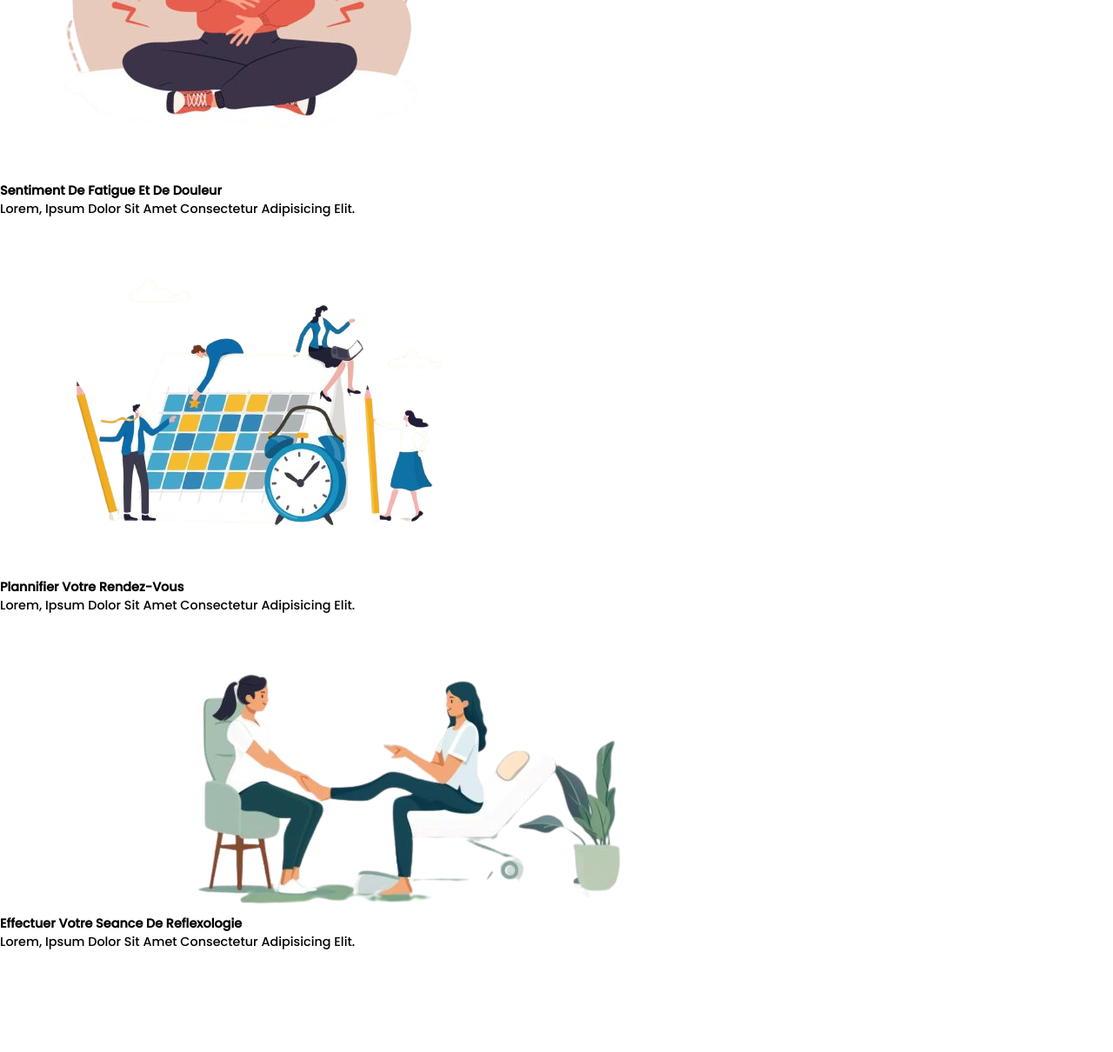
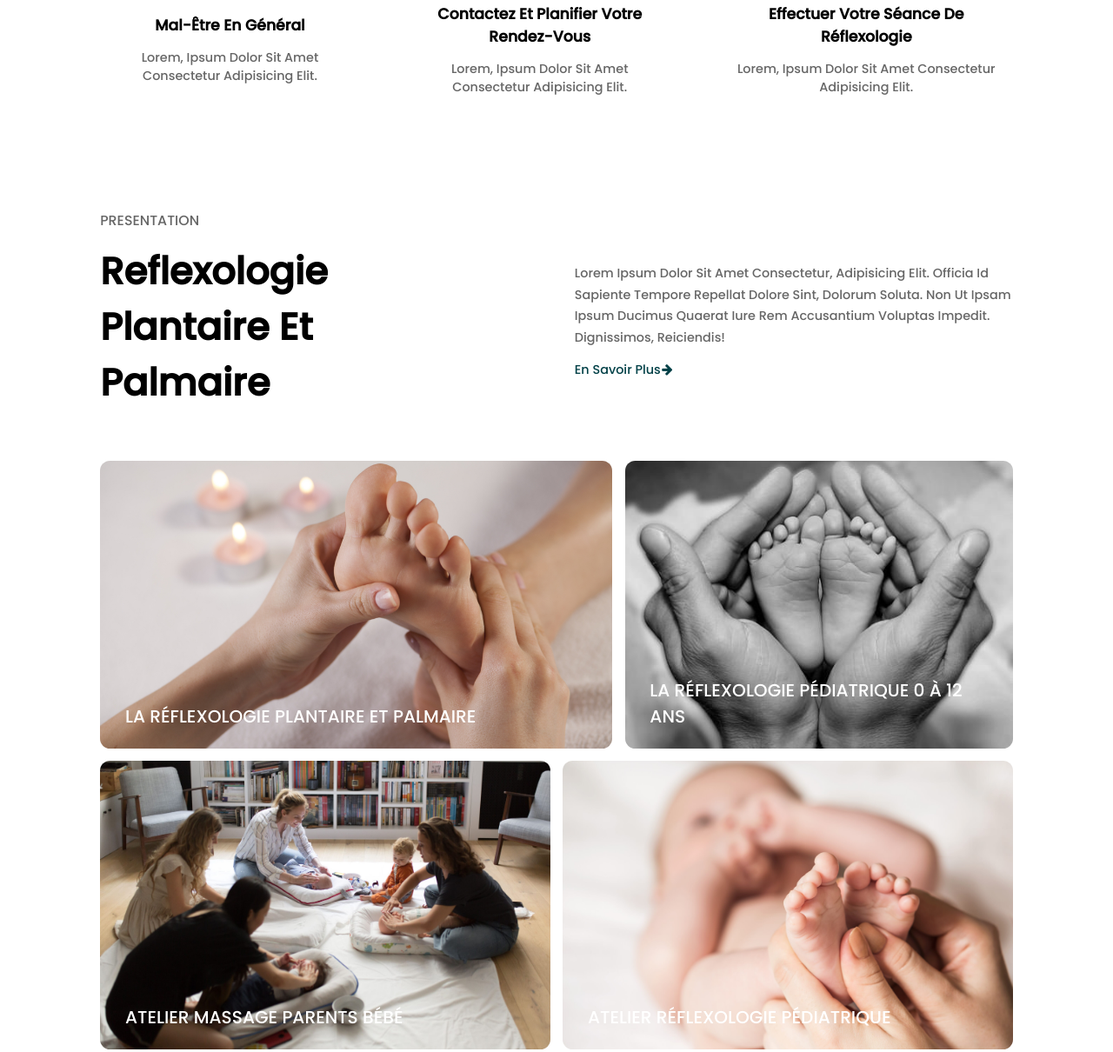
Before and after one commit to QuochuyT/Projet, a plain HTML site: page index.html in a window 1280 px wide. Shown: the part 1048-2258 px from the top of the page at 87% size. Before the commit the page ends 2142 px from the top, so only its background shows below. Drawn offline with nearby package versions, Linux system fonts and the light colour scheme.

Commit message:
presentation + start featured

```diff
--- a/css/styles.css
+++ b/css/styles.css
@@ -31,6 +31,23 @@ body {
 
 html{
     font-size: 90%;
+}
+
+section{
+    padding: 0 8rem;
+    width: 100%;
+}
+
+.label {
+    font-size: 1.1rem;
+    color: #666;
+    text-transform: uppercase;
+    font-weight: 500;
+}
+
+.heading {
+    font-size: 3rem;
+    margin-top: 1rem;
 }
 
 section.home {
@@ -204,10 +221,132 @@ section.home {
     background: #02636e;
 }
 
+/*travel section stars here*/
+
+.travel .container {
+    width: 100%;
+    display: flex;
+    justify-content: space-between;
+    align-items: center;
+    gap: 4rem;
+    padding: 5rem 0;
+
+}
+
+.travel .container .box {
+    padding: 0 1rem;
+    text-align: center;
+    max-width: 30rem;
+}
+
+.travel .container .box img {
+    height: 10rem;
+}
+
+.travel .container .box h4 {
+    font-size: 1.2rem;
+    margin: 1rem 0;
+    margin-top: 2rem;
+    font-weight: 600;
+}
+
+.travel .container .box p {
+    color: #666;
+}
+
+/*travel section ends here*/
+
+/*presentation section start here*/
+.presentation {
+    width: 100%;
+    padding-top: 4rem;
+    padding-bottom: 4rem;
+}
+
+.presentation .container {
+    width: 100%;
+}
+
+.presentation .container .container-box {
+    width: 100%;
+    display: flex;
+    align-items: center;
+    justify-content: space-between;
+    gap: 1rem;
+}
+
+.presentation .container .container-box .heading {
+    max-width: 30rem;
+}
+
+.presentation .container .container-box .content {
+    max-width: 35rem;
+}
+
+.presentation .container .container-box .content p {
+    line-height: 1.7;
+    color: #666;
+    margin-bottom: 1rem;
+}
+
+.presentation .container .container-box .content a {
+    color: var(--green-color);
+}
+
+.presentation .container .container-box .content a i{
+    margin-left: .1rem;
+}
+
+.presentation .container .container-box .content a:hover i {
+    margin-left: .1rem;
+}
+
+.gallery {
+    margin-top: 4rem;
+    width: 100%;
+    display: flex;
+    flex-wrap: wrap;
+    gap: 1rem;
+}
+
+.gallery .box {
+    height: 23rem;
+    flex-grow: 1;
+    overflow: hidden;
+    border-radius: .8rem;
+    position: relative;
+}
+
+.gallery .box img {
+    width: 100%;
+    height: 100%;
+    object-fit: cover;
+    object-position: center;
+}
+
+.gallery .box .text {
+    position: absolute;
+    bottom: 0;
+    padding: 1.5rem 2rem;
+    left: 0;
+    z-index: 1;
+}
+
+.gallery .box .text h2 {
+    font-size: 1.4rem;
+    color: var(--white-color);
+    font-weight: 500;
+}
+
+/*presentation section end here*/
+
 /* media section start here */
 @media (max-width: 1020px) {
     html{
         font-size: 85%
+    }
+    section {
+        padding: 0 2rem;
     }
 }
 
@@ -217,11 +356,20 @@ section.home {
     }
 
     .home .home-box nav .menu ul{
+        gap: 2rem;
+    }
 
+    .presentation .container .container-box {
+        flex-direction: column;
+        align-items: flex-start;
     }
 }
 
 @media (max-width: 767px) {
+
+    .heading {
+        font-size: 2rem;
+    }
     .home .home-box nav .menu{
         display: none;
     }
@@ -274,6 +422,20 @@ section.home {
     .home .home-box .content {
         padding: 2rem;
     }
+
+    .travel .container {
+        flex-direction: column;
+        padding: 4rem 0;
+        gap: 4rem;
+    }
+
+    .travel .container .box img{
+        height: 6rem;
+    }
+
+    .presentation .container .container-box .content {
+        font-size: .8rem;
+    }
 }
 
 @media (max-width: 607px) {
--- a/index.html
+++ b/index.html
@@ -55,33 +55,104 @@
 </section>
     <!-- home section ends here -->
 
-    <!-- travel section ends here -->
+    <!-- travel section starts here -->
      <section class="travel">
-        <div class="containter">
+        <div class="container">
             <div class="box">
                 <img src="img/Douleur-removebg-preview.png" alt="Douleur">
                 <div class="content">
-                    <h4>Sentiment de fatigue et de douleur</h4>
+                    <h4>mal-être en général</h4>
                     <p>Lorem, ipsum dolor sit amet consectetur adipisicing elit.</p>
                 </div>
             </div>
             <div class="box">
                 <img src="img/Plannification-removebg-preview.png" alt="Plannification rendez-vous">
                 <div class="content">
-                    <h4>Plannifier votre rendez-vous</h4>
+                    <h4>Contactez et planifier votre rendez-vous</h4>
                     <p>Lorem, ipsum dolor sit amet consectetur adipisicing elit.</p>
                 </div>
             </div>
             <div class="box">
                 <img src="img/Reflexologie-removebg-preview.png" alt="Séance de reflexologie">
                 <div class="content">
-                    <h4>Effectuer votre seance de reflexologie</h4>
+                    <h4>Effectuer votre séance de réflexologie</h4>
                     <p>Lorem, ipsum dolor sit amet consectetur adipisicing elit.</p>
                 </div>
             </div>
         </div>
      </section>
     <!-- travel section ends here -->
+
+    <!-- presentation section start here -->
+     <section class="presentation">
+        <h4 class="label">presentation</h4>
+        <div class="container">
+            <div class="container-box">
+                <h2 class="heading">Reflexologie Plantaire et palmaire</h2>
+                <div class="content">
+                    <p>Lorem ipsum dolor sit amet consectetur, adipisicing elit.
+                        Officia id sapiente tempore repellat dolore sint, dolorum soluta.
+                        Non ut ipsam ipsum ducimus quaerat iure rem accusantium voluptas impedit. Dignissimos, reiciendis!</p>
+                        <a href="#">En savoir plus<i class="fa fa-arrow-right"></i></a>
+                </div>
+            </div>
+                <div class="gallery">
+                    <div class="box">
+                        <img src="img/massage-pied.jpg" alt="">
+                        <div class="text">
+                                <h2>LA RÉFLEXOLOGIE PLANTAIRE ET PALMAIRE</h2>
+                            </div>
+                        </div>
+                    <div class="box">
+                        <img src="img/enfant.jpg" alt="">
+                        <div class="text">
+                            <h2>LA RÉFLEXOLOGIE PÉDIATRIQUE 0 À 12 ANS</h2>
+                        </div>
+                    </div>
+                    <div class="box">
+                        <img src="img/Atelier.jpg" alt="">
+                        <div class="text">
+                            <h2>ATELIER MASSAGE PARENTS BÉBÉ</h2>
+                        </div>
+                    </div>
+                    <div class="box">
+                        <img src="img/Bebe.jpeg" alt="">
+                        <div class="text">
+                            <h2>ATELIER RÉFLEXOLOGIE PÉDIATRIQUE</h2>
+                        </div>
+                    </div>
+                    <div class="box">
+                        <img src="img/enceinte.jpg" alt="">
+                        <div class="text">
+                            <h2>RÉFLEXOLOGIE PÉRINATALE</h2>
+                        </div>
+                    </div>
+                </div>
+            </div>
+     </section>
+
+    <!-- presentation section end here -->
+
+    <!-- featured section start here -->
+     <section class="featured">
+        <div class="gallery">
+            <div class="box">
+                <div class="first-box">
+                    <h4 class="label">Tarifs</h4>
+                    <h2 class="heading">Découvrez les offres</h2>
+                    <p>
+                        Lorem ipsum dolor sit amet consectetur adipisicing elit. Velit, minus temporibus quae placeat suscipit debitis.
+                    </p>
+                    <a href="#">En savoir plus</a>
+                    <div class="image">
+                        <img src="./img/tarifs.jpg" alt="">
+                    </div>
+                </div>
+            </div>
+        </div>
+     </section>
+
+    <!-- featured section end here -->
 <script src="https://cdnjs.cloudflare.com/ajax/libs/gsap/3.12.5/gsap.min.js"
         integrity="sha512-7eHRwcbYkK4d9g/6tD/mhkf++eoTHwpNM9woBxtPUBWm67zeAfFC+HrdoE2GanKeocly/VxeLvIqwvCdk7qScg=="
         crossorigin="anonymous" referrerpolicy="no-referrer"></script>
```
Also changed, not shown: img/Atelier.jpg (added), img/Bebe.jpeg (added), img/enceinte.jpg (added), img/enfant.jpg (added), img/massage-pied.jpg (added), img/tarifs.jpg (added).
